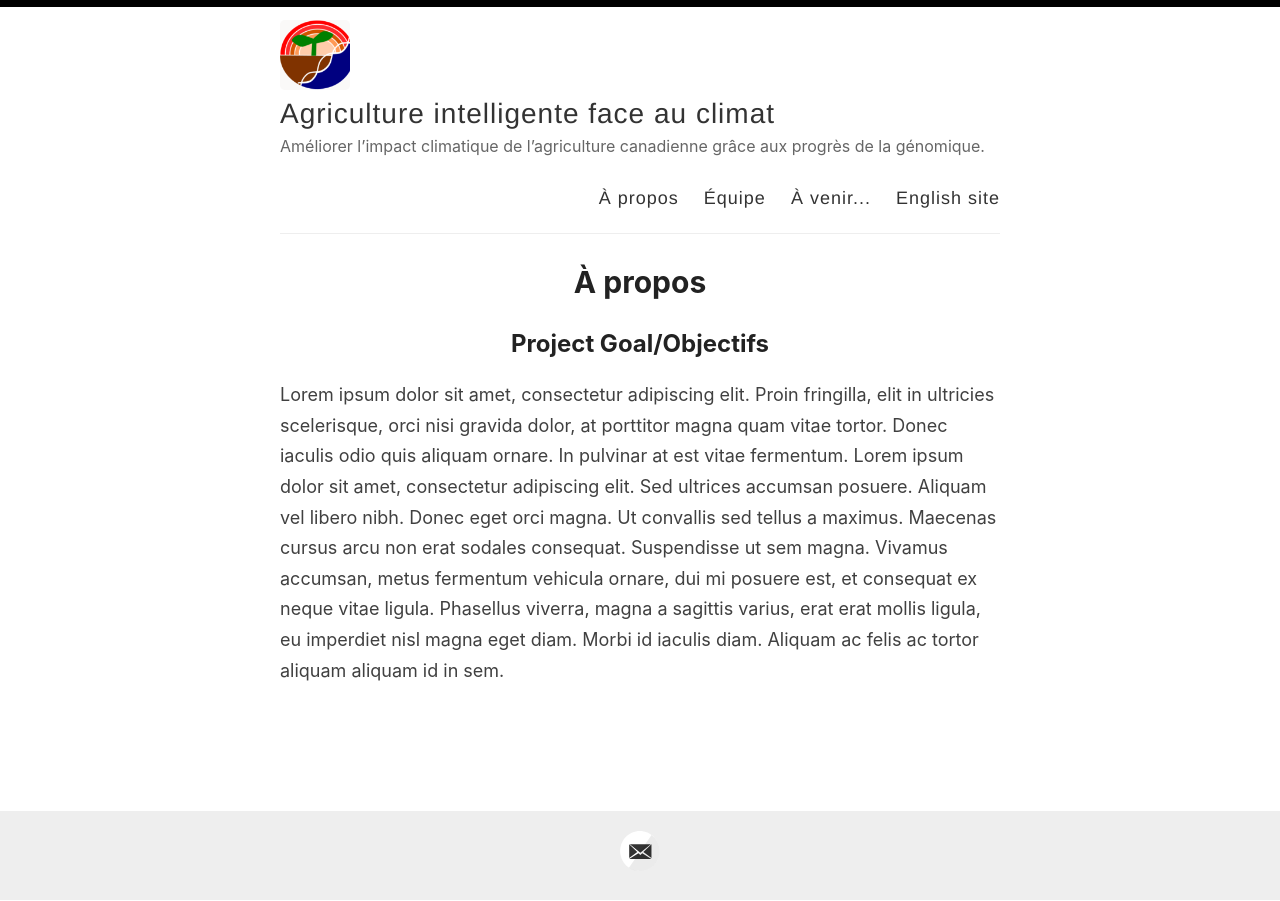
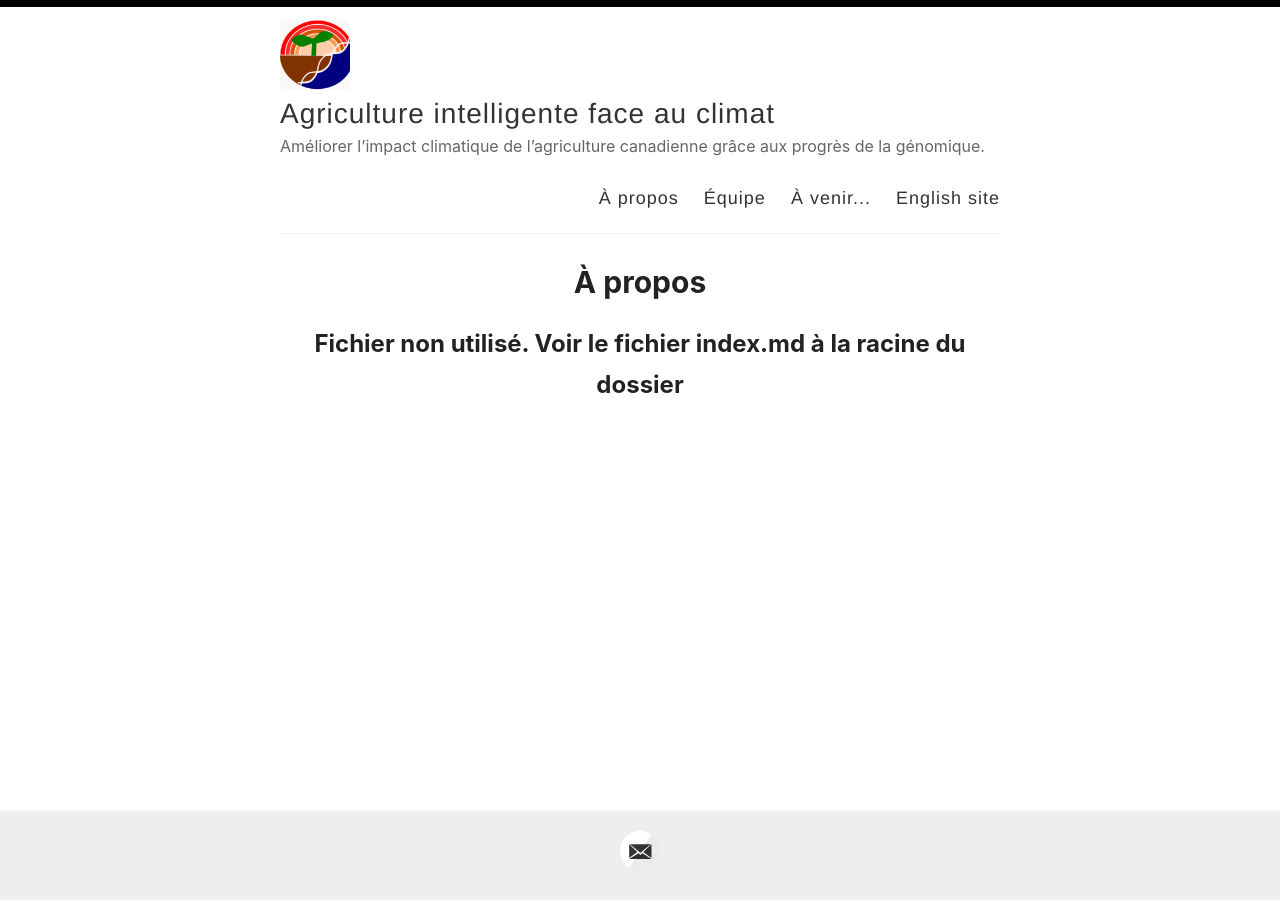
Before and after one commit to ClimateSmartAg/ClimateSmartAg-website-fr, a Jekyll site: the page built from _pages/about.md, in a window 1280 px wide. Built offline with Jekyll 4.4.1, drawn with Linux system fonts in a browser that asks for light colours.

Commit message:
Update about.md

```diff
--- a/_pages/about.md
+++ b/_pages/about.md
@@ -4,6 +4,4 @@ title: À propos
 permalink: /about/
 ---
 
-## Project Goal/Objectifs
-
-Lorem ipsum dolor sit amet, consectetur adipiscing elit. Proin fringilla, elit in ultricies scelerisque, orci nisi gravida dolor, at porttitor magna quam vitae tortor. Donec iaculis odio quis aliquam ornare. In pulvinar at est vitae fermentum. Lorem ipsum dolor sit amet, consectetur adipiscing elit. Sed ultrices accumsan posuere. Aliquam vel libero nibh. Donec eget orci magna. Ut convallis sed tellus a maximus. Maecenas cursus arcu non erat sodales consequat. Suspendisse ut sem magna. Vivamus accumsan, metus fermentum vehicula ornare, dui mi posuere est, et consequat ex neque vitae ligula. Phasellus viverra, magna a sagittis varius, erat erat mollis ligula, eu imperdiet nisl magna eget diam. Morbi id iaculis diam. Aliquam ac felis ac tortor aliquam aliquam id in sem.
+## Fichier non utilisé. Voir le fichier index.md à la racine du dossier
```
